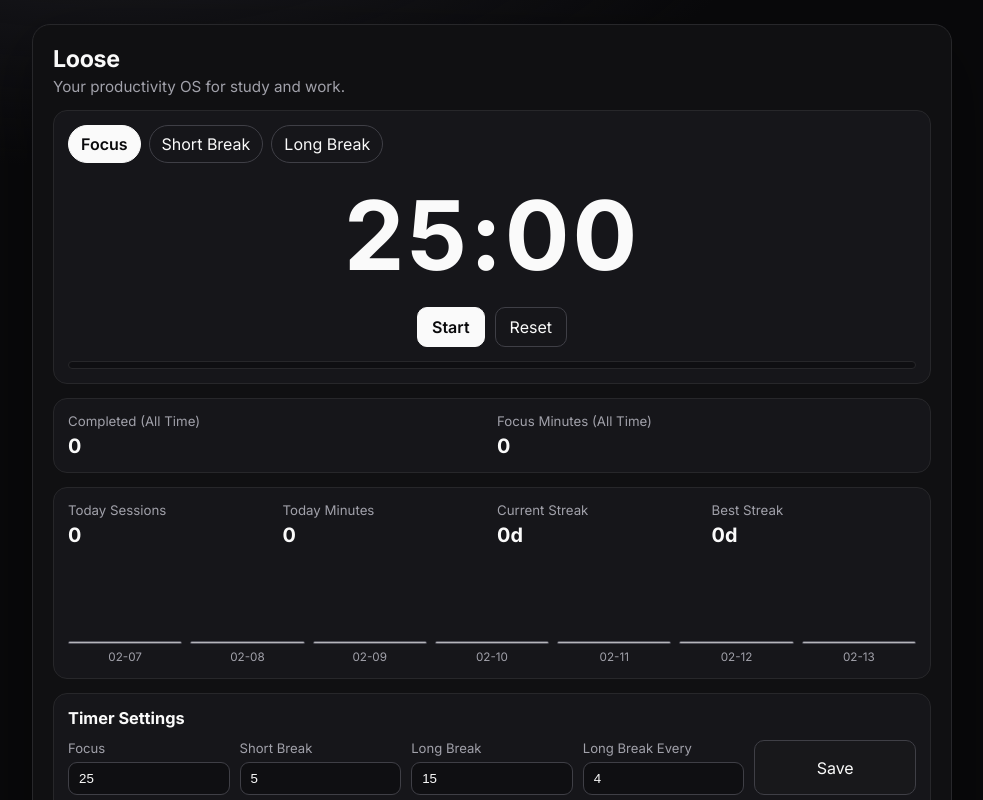
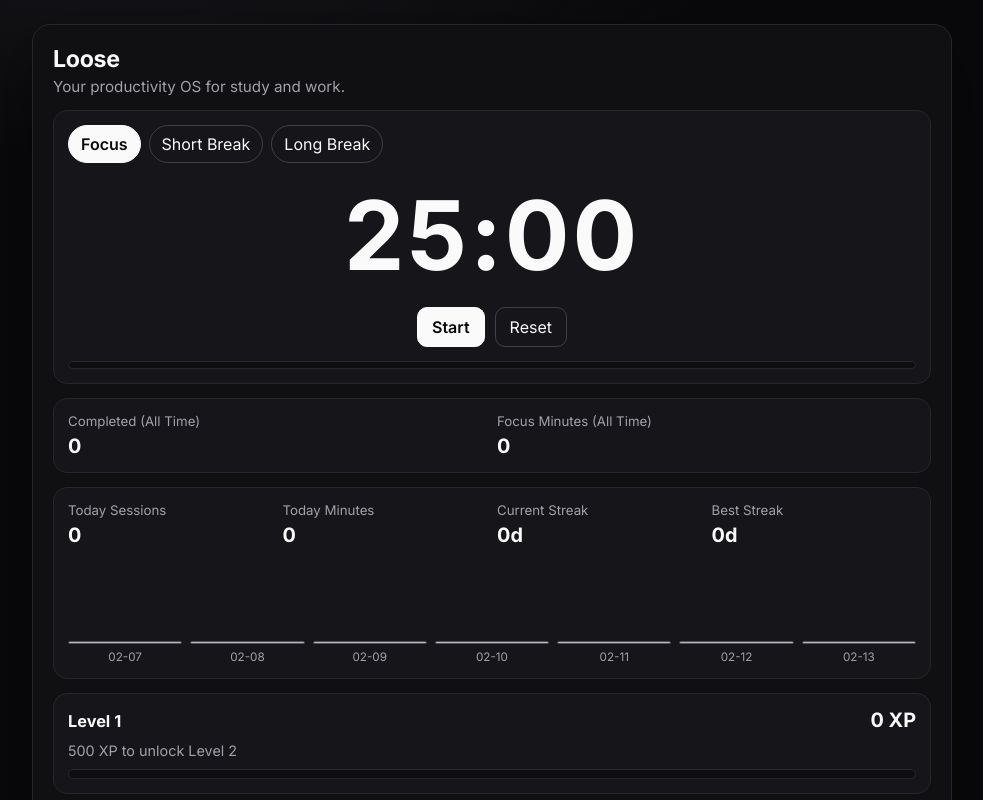
Before and after one commit to dhyoprd/pomodoro-glass, a Next.js app: page / in a window 1280 px wide. Shown: the top 800 px of the page, without its empty margins (148-1131 px from the left). Built offline with nearby package versions, Linux system fonts and the light colour scheme.

Commit message:
feat: add XP leveling card for gamified progress

```diff
--- a/src/app/globals.css
+++ b/src/app/globals.css
@@ -125,7 +125,39 @@ button.ghost { background: transparent; }
   font-size: 0.83rem;
   margin-bottom: 5px;
 }
-.stats strong, .analytics strong { font-size: 1.24rem; }
+.stats strong, .analytics strong, .level-card strong { font-size: 1.24rem; }
+
+.level-card {
+  display: grid;
+  gap: 10px;
+}
+
+.level-head {
+  display: flex;
+  justify-content: space-between;
+  align-items: baseline;
+  gap: 10px;
+  flex-wrap: wrap;
+}
+
+.level-head h2 {
+  margin: 0;
+  font-size: 1.02rem;
+}
+
+.level-card p {
+  margin: 0;
+  color: var(--muted);
+  font-size: 0.9rem;
+}
+
+.level-progress-wrap {
+  height: 10px;
+}
+
+.level-progress-bar {
+  background: linear-gradient(90deg, #f5d0fe, #c4b5fd);
+}
 
 .week-bars {
   margin-top: 12px;
--- a/src/ui/PomodoroApp.tsx
+++ b/src/ui/PomodoroApp.tsx
@@ -9,6 +9,10 @@ const MODES = [
   { key: 'shortBreak', label: 'Short Break' },
   { key: 'longBreak', label: 'Long Break' },
 ] as const;
+
+const XP_PER_SESSION = 100;
+const XP_PER_FOCUS_MINUTE = 2;
+const XP_PER_LEVEL = 500;
 
 export function PomodoroApp() {
   const { state, controller } = usePomodoroController();
@@ -46,6 +50,22 @@ export function PomodoroApp() {
     () => clamp(((state.timer.total - state.timer.remaining) / state.timer.total) * 100 || 0, 0, 100),
     [state.timer.remaining, state.timer.total],
   );
+
+  const weekMaxSessions = useMemo(
+    () => Math.max(...state.analytics.week.map((day) => day.sessions), 1),
+    [state.analytics.week],
+  );
+
+  const gamification = useMemo(() => {
+    const xp = state.stats.completed * XP_PER_SESSION + state.stats.focusMinutes * XP_PER_FOCUS_MINUTE;
+    const level = Math.floor(xp / XP_PER_LEVEL) + 1;
+    const levelBaseXp = (level - 1) * XP_PER_LEVEL;
+    const xpIntoLevel = xp - levelBaseXp;
+    const xpToNextLevel = XP_PER_LEVEL - xpIntoLevel;
+    const levelProgress = clamp((xpIntoLevel / XP_PER_LEVEL) * 100, 0, 100);
+
+    return { xp, level, xpToNextLevel, levelProgress };
+  }, [state.stats.completed, state.stats.focusMinutes]);
 
   return (
     <main className="app">
@@ -103,8 +123,7 @@ export function PomodoroApp() {
           </div>
           <div className="week-bars" aria-label="Last 7 days session activity">
             {state.analytics.week.map((day) => {
-              const max = Math.max(...state.analytics.week.map((w) => w.sessions), 1);
-              const h = Math.max((day.sessions / max) * 100, day.sessions ? 12 : 4);
+              const h = Math.max((day.sessions / weekMaxSessions) * 100, day.sessions ? 12 : 4);
               return (
                 <div className="week-bar-item" key={day.day}>
                   <div
@@ -116,6 +135,17 @@ export function PomodoroApp() {
                 </div>
               );
             })}
+          </div>
+        </section>
+
+      <section className="level-card" aria-label="Gamification progress">
+          <div className="level-head">
+            <h2>Level {gamification.level}</h2>
+            <strong>{gamification.xp.toLocaleString()} XP</strong>
+          </div>
+          <p>{gamification.xpToNextLevel} XP to unlock Level {gamification.level + 1}</p>
+          <div className="progress-wrap level-progress-wrap" aria-hidden="true">
+            <div className="progress-bar level-progress-bar" style={{ width: `${gamification.levelProgress}%` }} />
           </div>
         </section>
 
```
